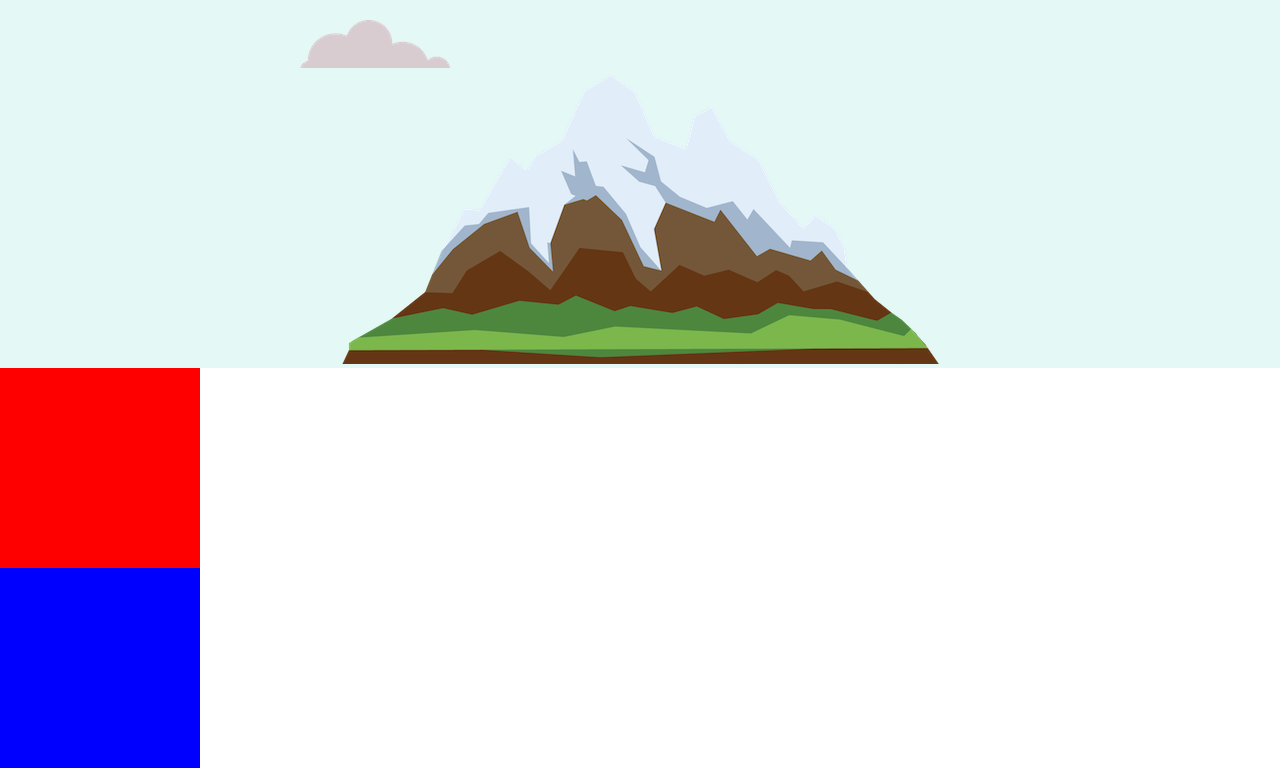
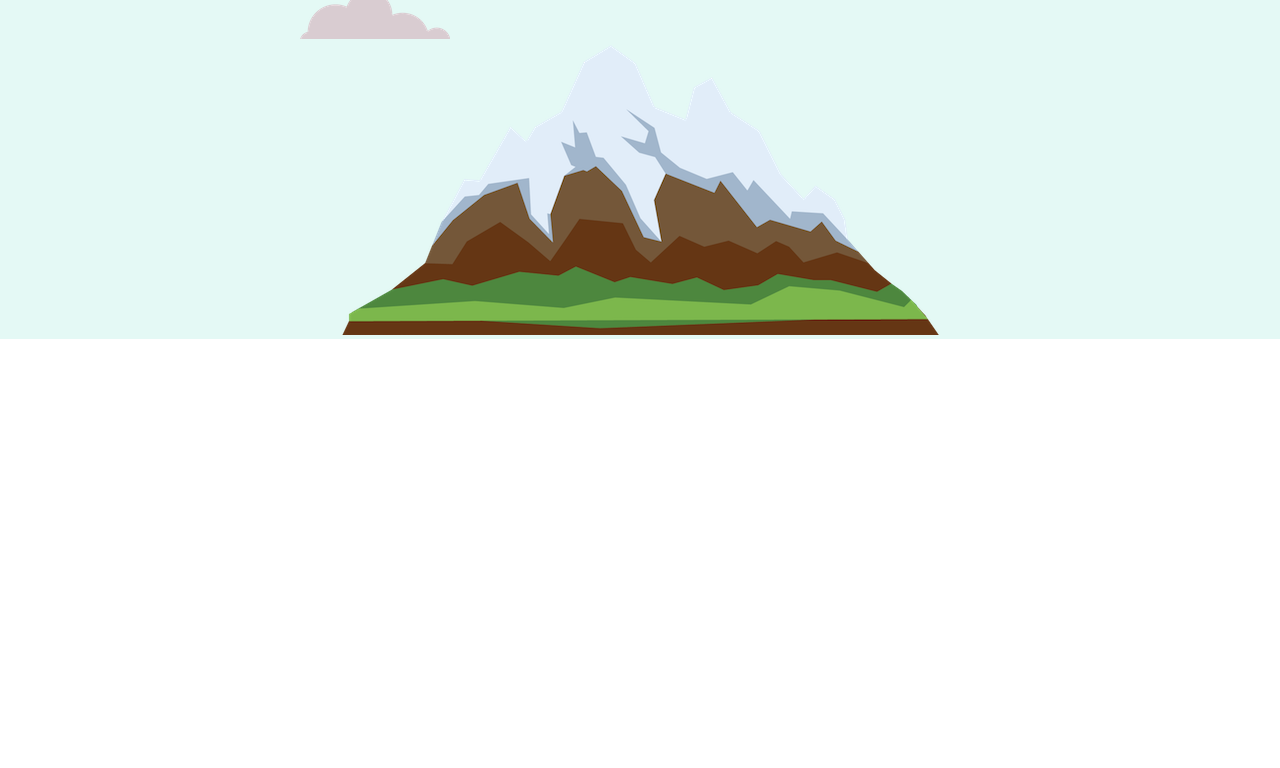
Before and after one commit to snlucas/App-Brewery-Web-Dev-Bootcamp-Study-Repo, a plain HTML site: page CSS-My-Site/old-index.html in a window 1280 px wide. Shown: the part 121-889 px from the top of the page. After the commit the page ends 800 px from the top, so only its background shows below. Drawn offline with Linux system fonts and the light colour scheme.

Commit message:
Remove blue and red containers

```diff
--- a/CSS-My-Site/css/styles.css
+++ b/CSS-My-Site/css/styles.css
@@ -7,7 +7,7 @@
 }
 
 @font-face {
-  font-family: 'Sacramento|Montserrat';
+  font-family: 'Sacramento';
   src: url('../fonts/sacramento/Sacramento-Regular.ttf') format('truetype');
 }
 /*
@@ -40,18 +40,6 @@ h3 {
   position: relative;
 }
 
-.middle-container {
-  height: 200px;
-  width: 200px;
-  background-color: red;
-}
-
-.bottom-container {
-  height: 200px;
-  width: 200px;
-  background-color: blue;
-}
-
 .top-cloud {
   position: absolute;
   right: 300px;
```
